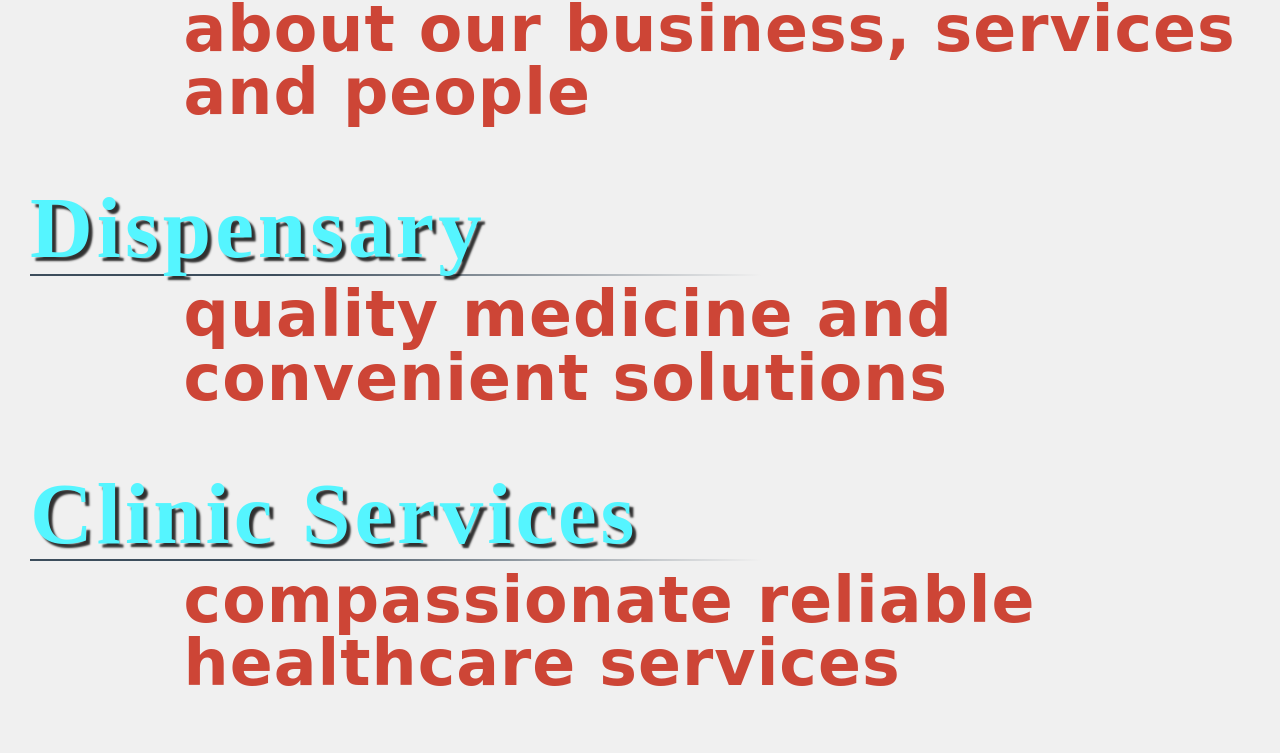
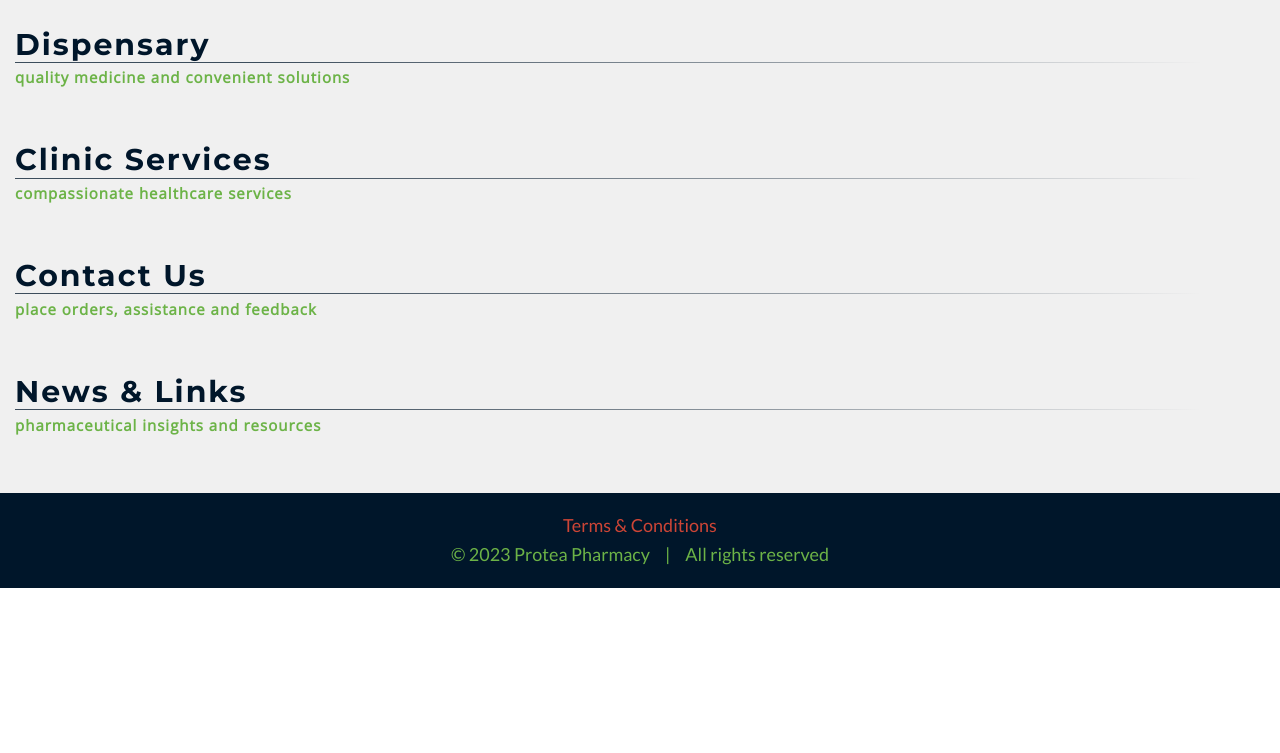
Before and after one commit to codexReboot/proteaPharmacy041, a website: page index.html in a window 1280 px wide. Shown: the part 785-1538 px from the top of the page. After the commit the page ends 1373 px from the top, so only its background shows below. Drawn offline with nearby package versions, Linux system fonts and the light colour scheme.

Commit message:
add styling to headingH2s

```diff
--- a/index.html
+++ b/index.html
@@ -8,7 +8,7 @@
         <script src="https://kit.fontawesome.com/dec787a9fd.js" crossorigin="anonymous"></script>
         <link rel="preconnect" href="https://fonts.googleapis.com">
         <link rel="preconnect" href="https://fonts.gstatic.com" crossorigin>
-        <link href="https://fonts.googleapis.com/css2?family=Lato:wght@300;400;700;900&family=Montserrat:wght@600;700&family=Open+Sans&family=Roboto:wght@400;500&display=swap" rel="stylesheet">
+        <link href="https://fonts.googleapis.com/css2?family=Lato:wght@300;400;700;900&family=Montserrat:wght@600;700&family=Open+Sans&family=Roboto:wght@400;500;700&display=swap" rel="stylesheet">
         <link rel="stylesheet" href="./css/styles.css">
     </head>
 
@@ -156,7 +156,7 @@
 
             <section class="main__aboutSection aboutSection">
                 <div class="aboutSection__headingH2Container headingH2Container">
-                    <h2 class="headingH2Container__headingH2 headingH2">About us</h2>
+                    <h2 class="headingH2Container__headingH2 headingH2">About Us</h2>
                     <hr class="headingH2Container__hr hr">
                     <p class="headingH2Container__subheadingH2 subheadingH2">about our business, services and people</p>
                 </div>
@@ -190,7 +190,7 @@
                 <div class="clinicSection__headingH2Container headingH2Container">
                     <h2 class="headingH2Container__headingH2 headingH2">Clinic Services</h2>
                     <hr class="headingH2Container__hr hr">
-                    <p class="headingH2Container__subheadingH2 subheadingH2">compassionate reliable healthcare services</p>
+                    <p class="headingH2Container__subheadingH2 subheadingH2">compassionate healthcare services</p>
                 </div>
                 <!-- <p class="aboutSection__paragraph paragraph">I reside in a small town called Modimolle in the southern part
                     of Limpopo.</p>
@@ -204,9 +204,9 @@
 
             <section class="main__contactUsSection contactUsSection">
                 <div class="contactUsSection__headingH2Container headingH2Container">
-                    <h2 class="headingH2Container__headingH2 headingH2">Contact us</h2>
+                    <h2 class="headingH2Container__headingH2 headingH2">Contact Us</h2>
                     <hr class="headingH2Container__hr hr">
-                    <p class="headingH2Container__subheadingH2 subheadingH2">place orders, receive assistance and give feedback</p>
+                    <p class="headingH2Container__subheadingH2 subheadingH2">place orders, assistance and feedback</p>
                 </div>
                 <!-- <p class="aboutSection__paragraph paragraph">I reside in a small town called Modimolle in the southern part
                     of Limpopo.</p>
@@ -224,9 +224,9 @@
 
             <section class="sidebar__newsAndLinksSection newsAndLinksSection">
                 <div class="newsAndLinksSection__headingH2Container headingH2Container">
-                    <h2 class="headingH2Container__headingH2 headingH2">News & links</h2>
+                    <h2 class="headingH2Container__headingH2 headingH2">News & Links</h2>
                     <hr class="headingH2Container__hr hr">
-                    <p class="headingH2Container__subheadingH2 subheadingH2">pharmaceutical insights and access to other resources</p>
+                    <p class="headingH2Container__subheadingH2 subheadingH2">pharmaceutical insights and resources</p>
                 </div>
                 <!-- <p class="aboutSection__paragraph paragraph">I reside in a small town called Modimolle in the southern part
                     of Limpopo.</p>
--- a/sass/base/_typography.scss
+++ b/sass/base/_typography.scss
@@ -52,26 +52,17 @@ body {
 
 .headingH2Container {
 	&__headingH2 {
-		color: $cf-blue;
-		font-family: 'Alegreya SC', serif;
-		font-size: clamp(calc(2.6rem + 3vh - 2rem), 11vw, calc(6.2rem + 3vh - 2rem));
-		// font-size: clamp(3.5rem, 11.3vw, 6.5rem);
-		font-weight: 900;
+		color: $cf-darkBlue;
+		font-family: 'Montserrat', sans-serif;;
+		font-size: 2rem;
+		font-weight: 700;
 		line-height: 1;
-		letter-spacing: 4px;
-		text-shadow: 4px 4px 2px rgba(0, 0, 0, .8);
-		// text-shadow:
-		//         1px 0px 2px $cp-darkGrey,
-		//         2px -1px 2px $cp-darkGrey,
-		//         3px -1px 2px $cp-darkGrey,
-		//         4px -1px 2px $cp-darkGrey;
+		letter-spacing: 2px;
 	}
 	 &__subheadingH2 {
-	 	color: $cf-red;
-		font-family: 'Caveat', cursive;
-		// font-size: clamp(calc(1.8rem + 3vh - 2rem), 6.6vw, calc(3.5rem + 3vh - 2rem));
-		font-size: clamp(calc(2.8rem + 2.3vh - 2rem), 8vw, calc(5rem + 2.3vh - 2rem));
-		// font-size: clamp(2rem, 6.8vw, 3.7rem);
+	 	color: $cf-green;
+		font-family: 'Open Sans', sans-serif;;
+		font-size: 1rem;
 		font-weight: 700;
 		line-height: 1;
 		letter-spacing: 1px;
--- a/sass/components/_headings.scss
+++ b/sass/components/_headings.scss
@@ -49,14 +49,14 @@
 
     &__hr {
         border: 0;
-        height: 2px;
-        background-image: linear-gradient(to right, rgba($cp-darkBlue, 0.75) 20%, rgba($cp-darkBlue, 0.4) 40%, rgba(0,0,0,0) 60%);
+        height: 1px;
+        background-image: linear-gradient(to right, rgba($cp-darkBlue, 0.75) 20%, rgba($cp-darkBlue, 0.4) 60%, rgba(0,0,0,0) 95%);
         margin: .15rem 0 .5rem;
     }
 
     &__subheadingH2 {
-        margin-left: clamp(3rem, 12vw, 12rem);
-       //margin-left: 5rem;
+    //     margin-left: clamp(3rem, 12vw, 12rem);
+    //    //margin-left: 5rem;
     }
 }
 
--- a/sass/layout/_main.scss
+++ b/sass/layout/_main.scss
@@ -1,6 +1,6 @@
 .main {
     background-color: $cp-white;
-    padding: 3rem 2rem 0;
+    padding: 4rem 1rem 0;
 
     & > * {
         margin-bottom: 4rem;
--- /dev/null
+++ b/sass/layout/_sidebar.scss
@@ -0,0 +1,8 @@
+.sidebar {
+    background-color: $cp-white;
+    padding: 0 1rem 0;
+
+    & > * {
+        margin-bottom: 4rem;
+    }
+}
--- a/sass/main.scss
+++ b/sass/main.scss
@@ -31,5 +31,6 @@
 @import "layout/header";
 @import "layout/main";
 @import "layout/navbar";
+@import "layout/sidebar";
 
 @import "pages/home";
```
Also changed, not shown: css/styles.css.
